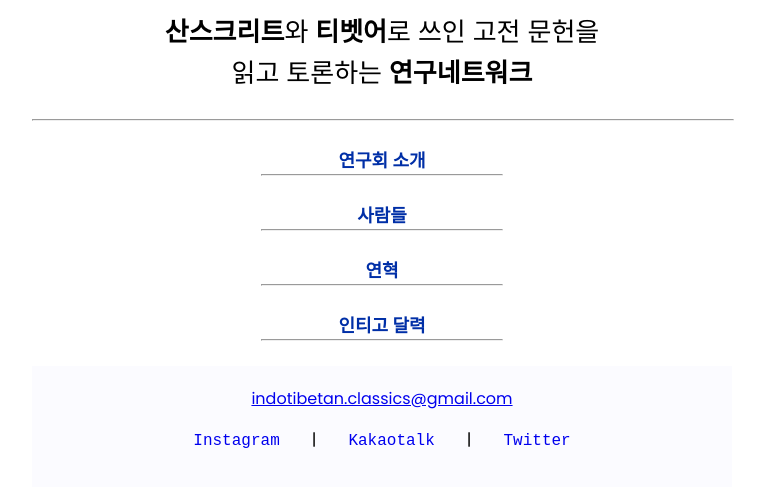
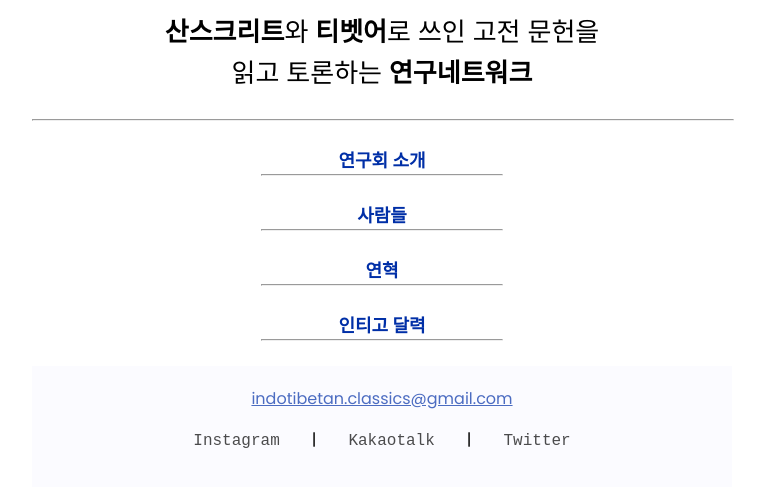
Before and after one commit to naspatterns/itclassics, a plain HTML site: page index.html in a window 1280 px wide. In both pictures the pointer is over the link "indotibetan.classics@gmail.com". Shown: the part 289-776 px from the top of the page, without its empty margins (258-1023 px from the left). Drawn offline with Linux system fonts and the light colour scheme.

Commit message:
Update style.css

```diff
--- a/style.css
+++ b/style.css
@@ -24,7 +24,7 @@ a{
     text-decoration: none;
 }
 
-a.background{
+.background a{
     color: rgba(0, 0, 0, 0.7);
 }
 
@@ -32,7 +32,7 @@ a:hover{
     text-decoration: underline;
 }
 
-a.background:hover{
+.background a:hover{
     color: rgba(0, 47, 167, 0.7)
 }
 
```
